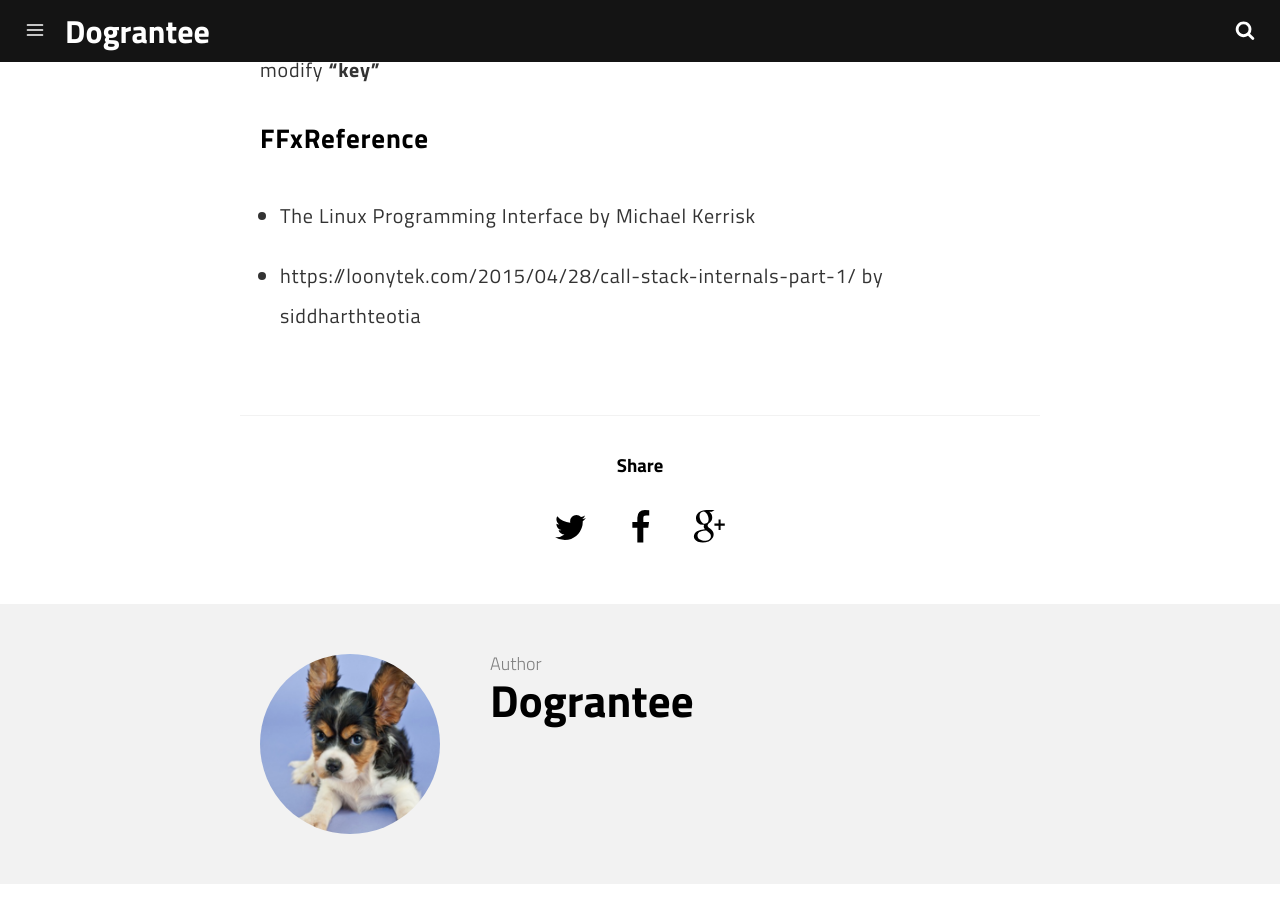
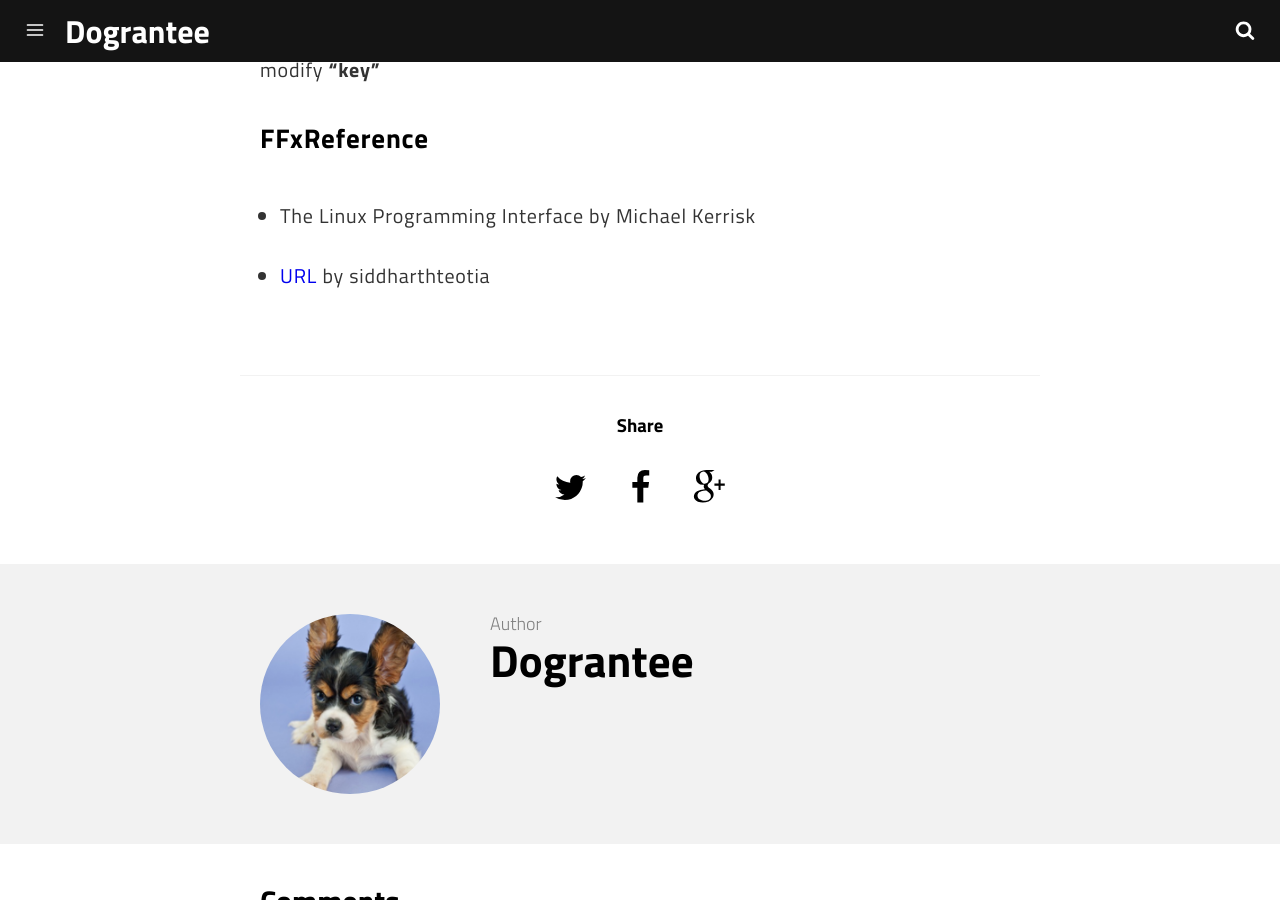
Before and after one commit to dograntee/dograntee.github.io, a Jekyll site: the page built from _posts/2018-08-26-pwnable-bof.md, in a window 1280 px wide and 900 px high, scrolled down 3715 px. Built offline with Jekyll 4.4.1, drawn with Linux system fonts in a browser that asks for light colours; comment, search, counter and statistics services are not loaded.

Commit message:
18-09-10

```diff
--- a/_posts/2018-08-26-pwnable-bof.md
+++ b/_posts/2018-08-26-pwnable-bof.md
@@ -80,4 +80,4 @@ We know that we enter proper input, we can modify function argument. So we modif
 
 ### FFxReference
  - The Linux Programming Interface by Michael Kerrisk
- - https://loonytek.com/2015/04/28/call-stack-internals-part-1/ by siddharthteotia
+ - [URL](https://loonytek.com/2015/04/28/call-stack-internals-part-1/) by siddharthteotia
```
